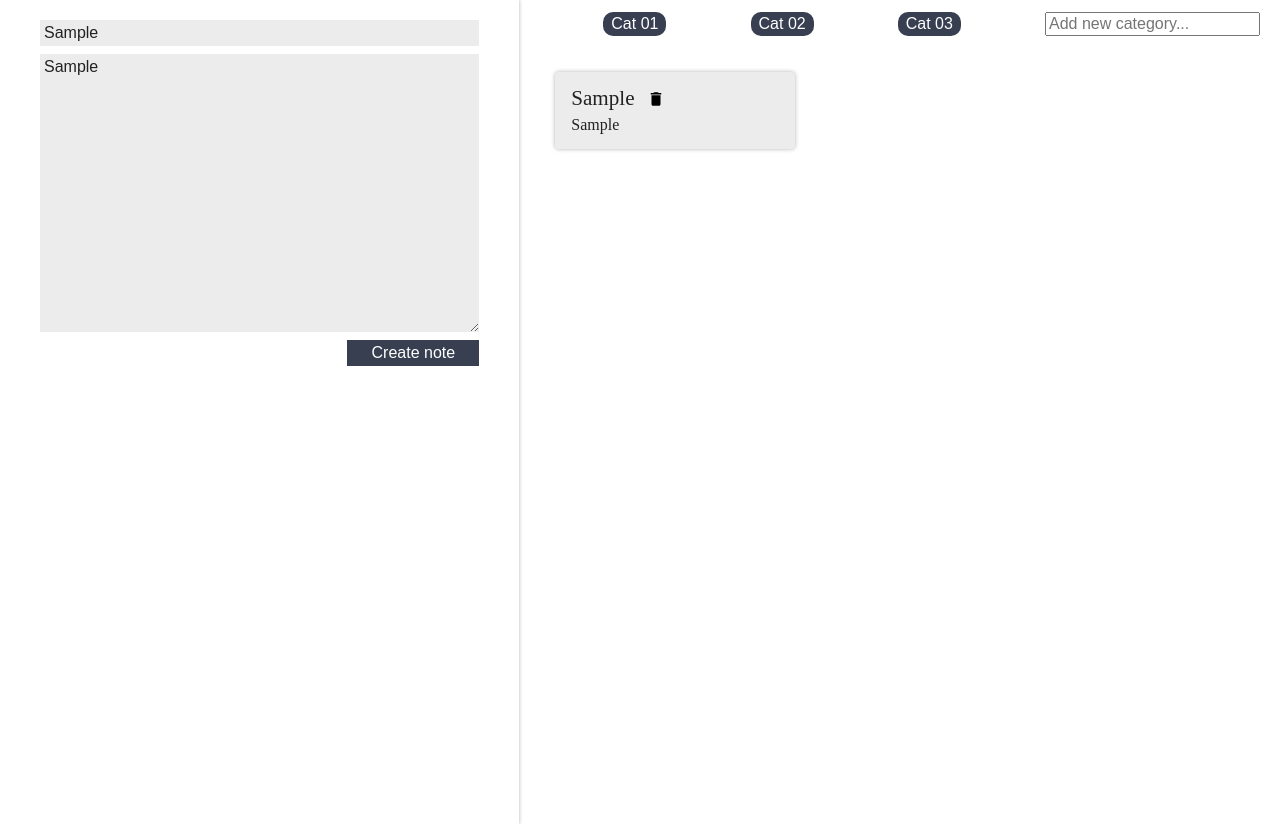
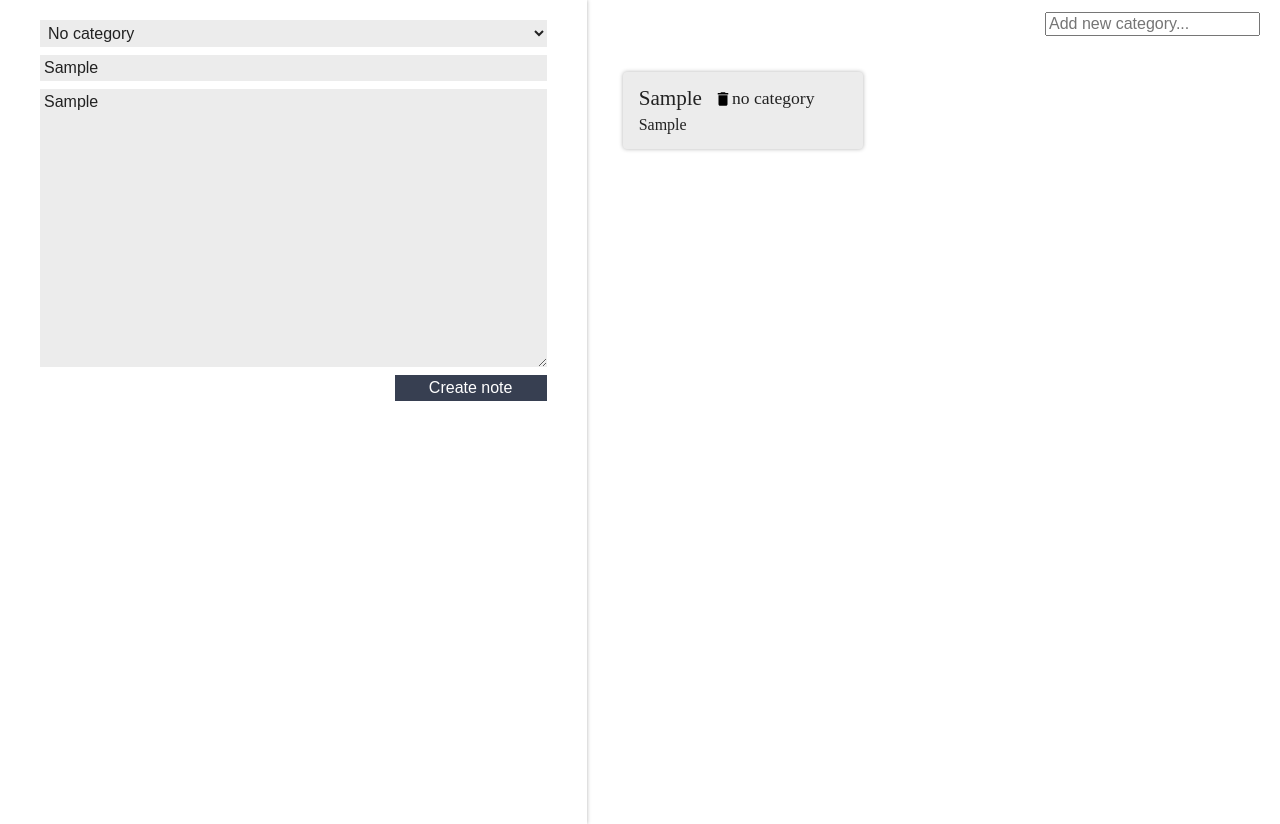
Before and after one commit to gubsocosta/ceep, a React (Create React App) app: page / in a window 1280 px wide. Both pictures are taken after typing "Sample", "Sample" into the empty fields and a click on the button "Create note". Built offline with nearby package versions, Linux system fonts and the light colour scheme.

Commit message:
feat: add category in cards

```diff
--- a/src/App.js
+++ b/src/App.js
@@ -11,15 +11,15 @@ export default class App extends Component {
     super();
     this.state = {
       cardList: [],
-      categoryList: ['Cat 01', 'Cat 02', 'Cat 03'],
+      categoryList: [],
     };
     this.deleteCard = this.deleteCard.bind(this);
     this.createCard = this.createCard.bind(this);
     this.addCategory = this.addCategory.bind(this);
   }
 
-  createCard(title, body) {
-    const newCard = { title, body };
+  createCard(title, body, category) {
+    const newCard = { title, body, category };
     const newCardList = [...this.state.cardList, newCard];
 
     const newState = {
@@ -55,7 +55,10 @@ export default class App extends Component {
   render() {
     return (
       <section className="content">
-        <RegisterForm createCard={this.createCard} />
+        <RegisterForm
+          createCard={this.createCard}
+          list={this.state.categoryList}
+        />
         <main className="content-main">
           <CategoryList
             addCategory={this.addCategory}
--- a/src/components/CardItem/CardItem.jsx
+++ b/src/components/CardItem/CardItem.jsx
@@ -16,6 +16,7 @@ export default class CardItem extends Component {
           <DeleteSVG
             onClick={this._deleteCard.bind(this)}
           />
+          <h4>{this.props.category}</h4>
         </header>
         <p className="card-item_body">
           {this.props.body}
--- a/src/components/CardList/CardList.jsx
+++ b/src/components/CardList/CardList.jsx
@@ -14,6 +14,7 @@ export default class CardList extends Component {
                 index={index}
                 title={item.title}
                 body={item.body}
+                category={item.category}
                 deleteCard={this.props.deleteCard}
               />
             </li>
--- a/src/components/RegisterForm/RegisterForm.jsx
+++ b/src/components/RegisterForm/RegisterForm.jsx
@@ -1,8 +1,5 @@
-/* eslint-disable react/button-has-type */
-/* eslint-disable react/prop-types */
-/* eslint-disable react/destructuring-assignment */
-/* eslint-disable no-underscore-dangle */
 import React, { Component } from 'react';
+import { findRenderedDOMComponentWithClass } from 'react-dom/test-utils';
 
 import './style.css';
 
@@ -11,6 +8,12 @@ export default class RegisterForm extends Component {
     super(props);
     this.title = '';
     this.body = '';
+    this.category = 'no category';
+
+    this._handleOnChangeTitle = this._handleOnChangeTitle.bind(this);
+    this._handleOnChangeBody = this._handleOnChangeBody.bind(this);
+    this._handleOnChangeCategory = this._handleOnChangeCategory.bind(this);
+    this._createCard = this._createCard.bind(this);
   }
 
   _handleOnChangeTitle(event) {
@@ -23,11 +26,16 @@ export default class RegisterForm extends Component {
     this.body = event.target.value;
   }
 
+  _handleOnChangeCategory(event) {
+    event.stopPropagation();
+    this.category = event.target.value;
+  }
+
   _createCard(event) {
     event.preventDefault();
     event.stopPropagation();
 
-    this.props.createCard(this.title, this.body);
+    this.props.createCard(this.title, this.body, this.category);
   }
 
   render() {
@@ -36,18 +44,32 @@ export default class RegisterForm extends Component {
         className="register-form"
         onSubmit={this._createCard.bind(this)}
       >
+        <select
+          className="register-form_input"
+          onChange={this._handleChangeCategory}
+        >
+          <option value="No category">No category</option>
+          { this.props.list.map((item, index) => {
+              return (
+                <option key={index} value={item}>{item}</option>
+              );
+            }) }
+        </select>
+
         <input
           type="text"
           placeholder="title"
           className="register-form_input"
-          onChange={this._handleOnChangeTitle.bind(this)}
+          onChange={this._handleOnChangeTitle}
         />
+
         <textarea
           placeholder="Type your text here..."
           rows={15}
           className="register-form_input"
-          onChange={this._handleOnChangeBody.bind(this)}
+          onChange={this._handleOnChangeBody}
         />
+
         <button className="register-form_input register-form_submit">Create note</button>
       </form>
     );
```
Also changed, not shown: 1 other file (tests, documents, lock files or other folders).
